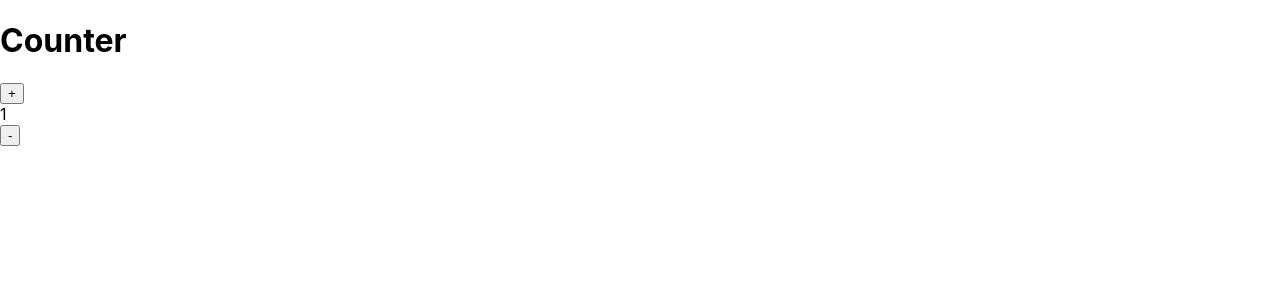
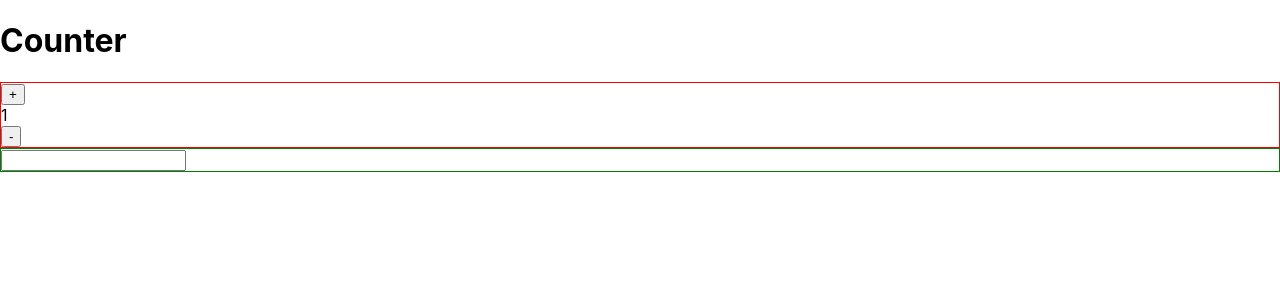
Before and after one commit to sumit-krk/React_work, a React (Create React App) app in the folder get-classy/: page / in a window 1280 px wide. Shown: the top 300 px of the page. Built offline with nearby package versions, Linux system fonts and the light colour scheme.

Commit message:
created string variable in state

```diff
--- a/get-classy/src/component/Child.js
+++ b/get-classy/src/component/Child.js
@@ -2,18 +2,23 @@ import React from "react";
 class Child extends React.Component {
     constructor(props){
         super(props)
-            this.state={
-                count:this.props.num
+            this.state={    /* created state */
+                count:this.props.num, /* created count variable in state */
+                string:'' /* created string variable in state */
             }
     }
     render(){
         return <>
-            <div>
+            <div style={{border:'1px solid red'}}>
                 <button>+</button>
                 {/* <div>{this.props.num}</div> excess props directly */}
                 <div>{this.state.count}</div>   {/*firstly props store in store in state then excess here*/}
                 <button>-</button>
             </div>
+            <div style={{border:'1px solid green'}}>
+                <input value={this.state.string} />
+                <div>{this.state.string}</div>
+            </div>
         </>
     }
 }
```
